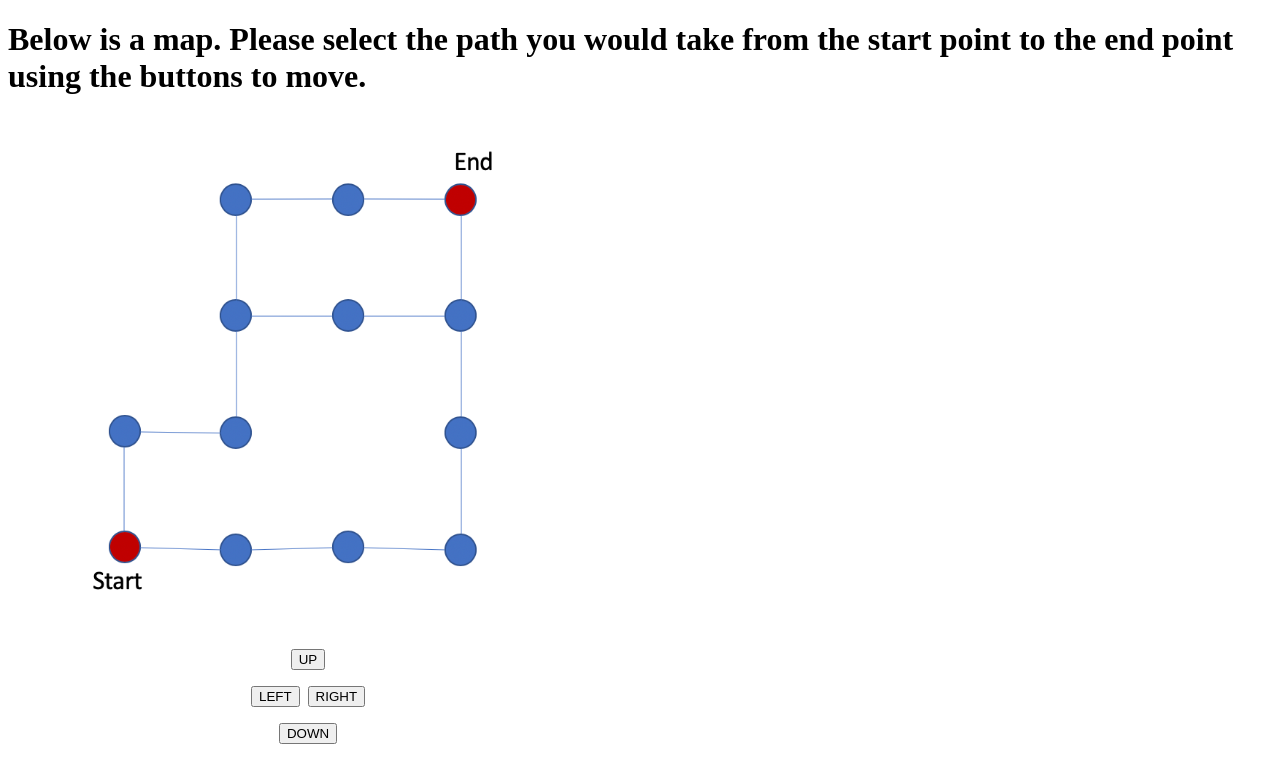
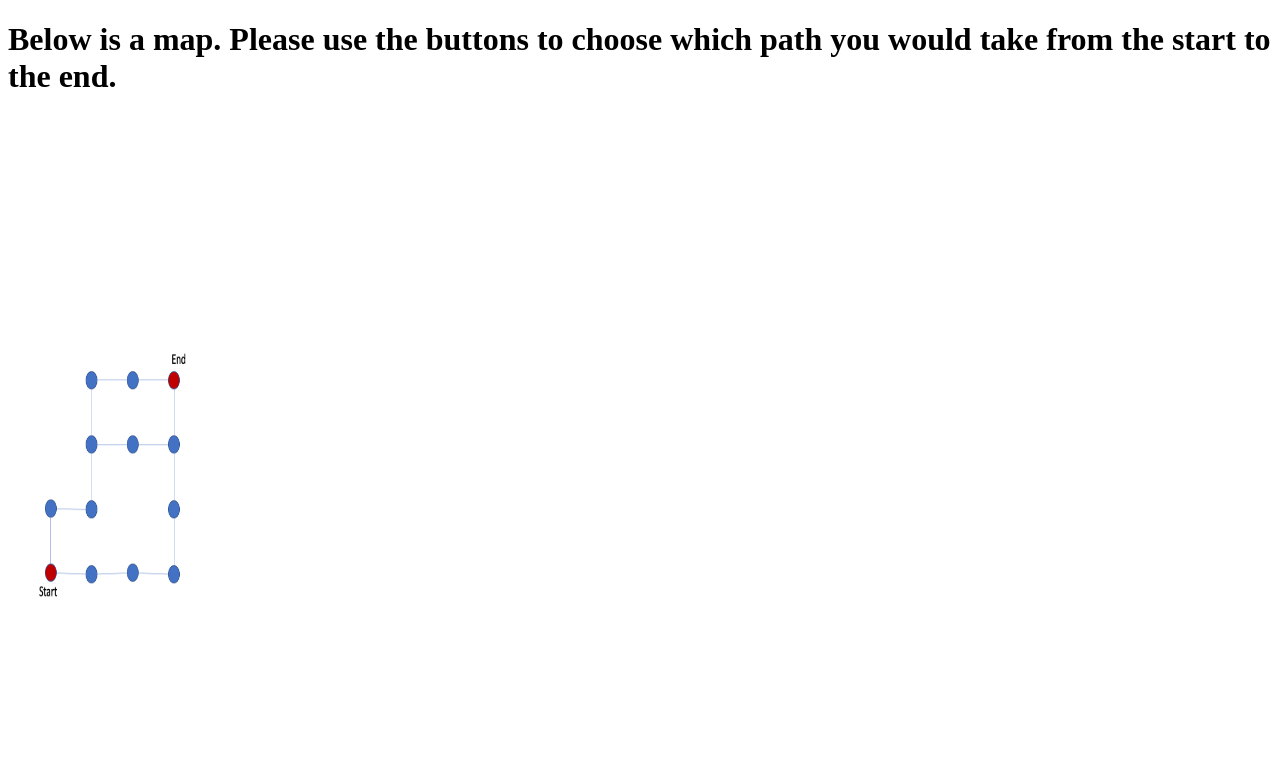
Before and after one commit to ruisizhong/WebTasks, a plain HTML site: page index.html in a window 1280 px wide. Drawn offline with Linux system fonts and the light colour scheme.

Commit message:
Update index.html

```diff
--- a/index.html
+++ b/index.html
@@ -1,18 +1,24 @@
 <!DOCTYPE html>
 <html>
+<body>
 
-<head>
-<title>Instructions</title>
-</head>
+<h1>Below is a map. Please use the buttons to choose which path you would take from the start to the end.</h1>
 
-<body>
-  <h1>Below is a map. Please select the path you would take from the start point to the end point using the buttons to move. </p>
-  <img src="Path.png" alt="Path" usemap="#workmap" width="600" height="500">
-  <div style="text-align:center;width:600px;">
-    <button onclick="moveup()">UP</button><br>
-    <button onclick="moveleft()">LEFT</button>
-    <button onclick="moveright()">RIGHT</button><br>
-    <button onclick="movedown()">DOWN</button>
-  </div>
+<img id="path" width="220" height="277"
+src="Path.png" alt="Path">
+
+<canvas id="myMap" width="600" height="500">
+Your browser does not support the HTML5 canvas tag.
+</canvas>
+
+<script>
+window.onload = function() {
+    var canvas = document.getElementById("myMap");
+    var ctx = canvas.getContext("2d");
+    var img = document.getElementById("Path");
+   ctx.drawImage(img, 10, 10);
+};
+</script>
+
 </body>
 </html>
```
